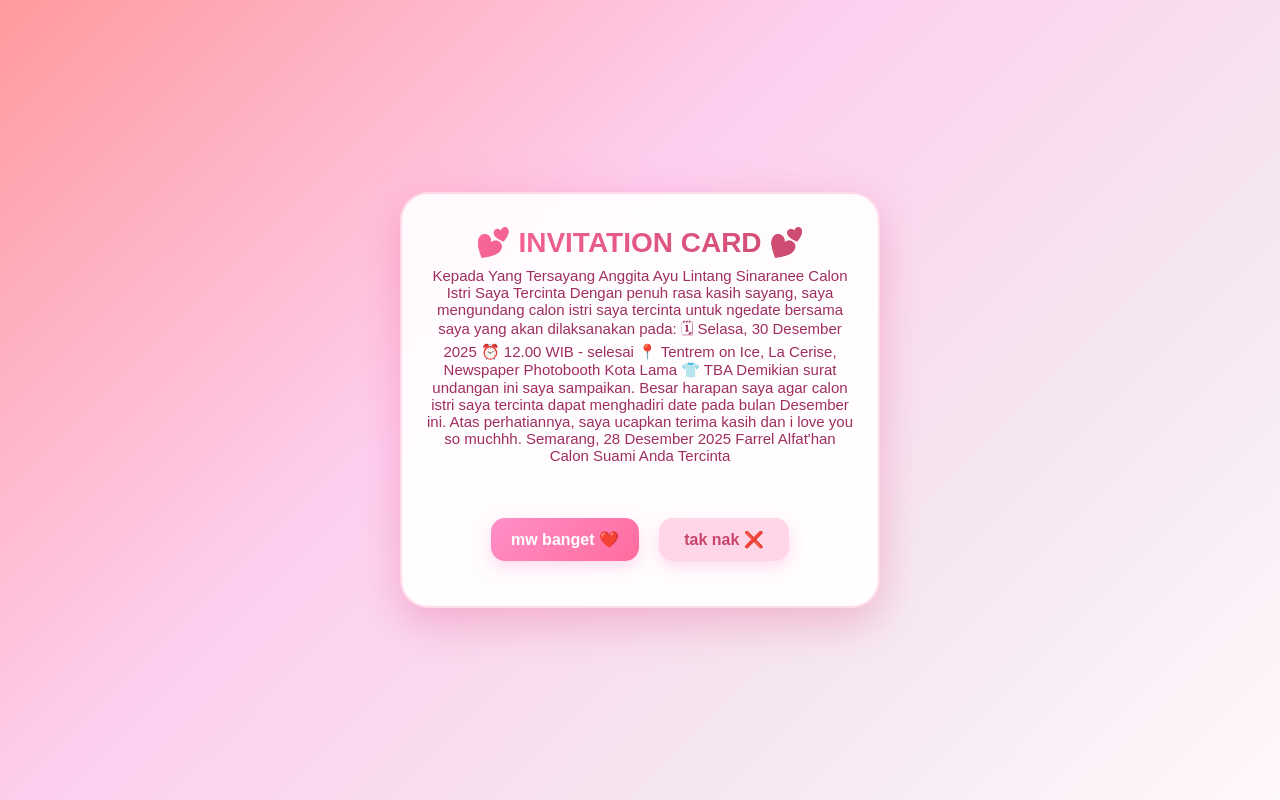
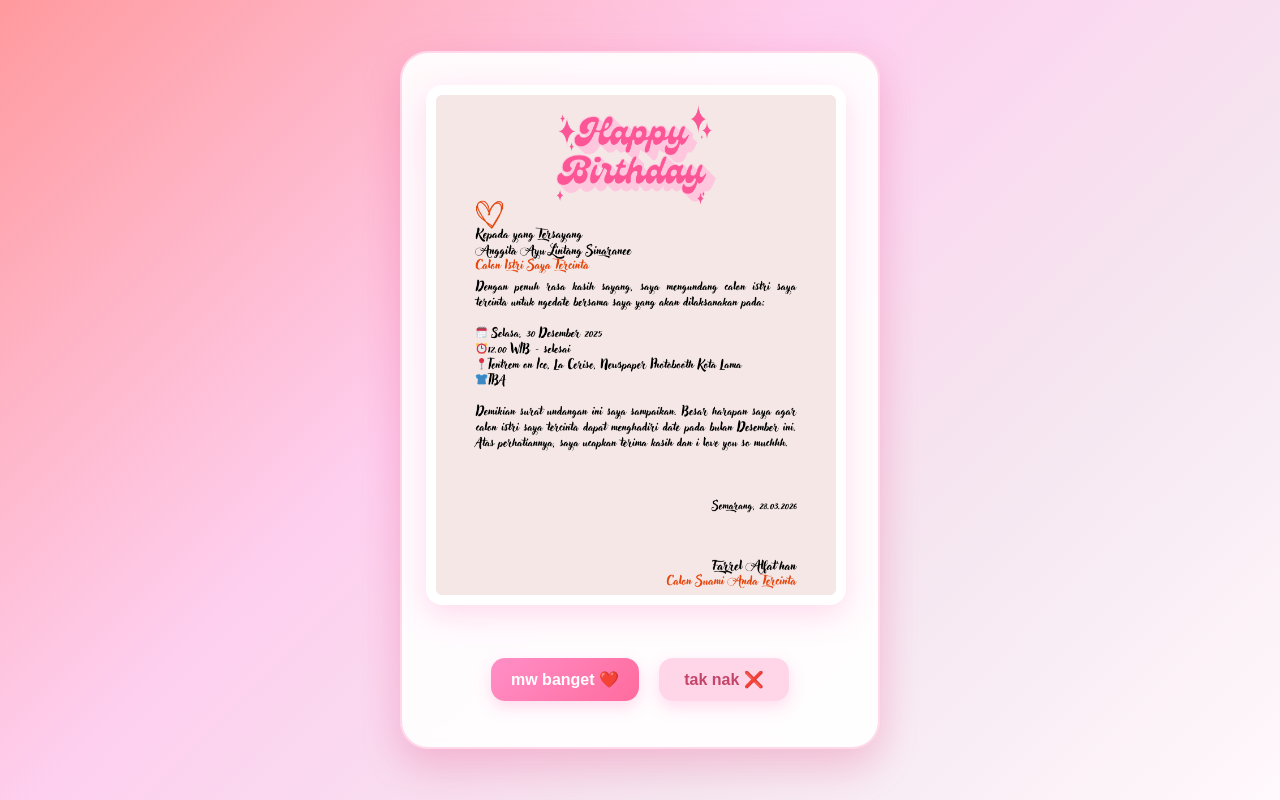
Before and after one commit to Alfathanf/kugie-s-21st-birthday, a Vue app: page /invitation in a window 1280 px wide. Built offline with nearby package versions, Linux system fonts and the light colour scheme.

Commit message:
fix invitation

```diff
--- a/src/views/Game.vue
+++ b/src/views/Game.vue
@@ -1,6 +1,6 @@
 <template>
   <section class="screen game-screen">
-    <h2 class="game-title">🧠 Memory Game 🧠</h2>
+    <h2 class="game-title">Win the Game to Get the Reward! (awas jumpscare 😱)</h2>
 
     <div class="game-grid">
       <button
@@ -17,17 +17,17 @@
       </button>
     </div>
 
-    <button class="back-btn" @click="goBack">Pilih hadiah yang lain ah</button>
+    <button class="back-btn" @click="goBack">More Giftsssss!!!!!</button>
 
     <!-- 🎉 MODAL -->
     <div v-if="state.completed" class="modal-layer">
       <div class="modal-content celebration">
 
-        <h2>🎉 You Did It! 🎉</h2>
-        <p>You matched all the pairs! ❤️</p>
-        <p class="completion-message">You're amazing!</p>
+        <h2>🎉 Yippieee 🎉</h2>
+        <p>You matched all the cards!</p>
+        <p class="completion-message">Good Jobbbb!</p>
 
-        <button @click="goToReward">Get Your Reward 🎁</button>
+        <button @click="goToReward">Your Gift! 🎁</button>
       </div>
     </div>
   </section>
--- a/src/views/Invitation.vue
+++ b/src/views/Invitation.vue
@@ -1,27 +1,11 @@
 <template>
   <section class="screen invitation-screen">
     <div class="invite-card">
-      <div class="invite-header">
-        <h1>💕 INVITATION CARD 💕</h1>
-        <p>
-
-Kepada Yang Tersayang
-Anggita Ayu Lintang Sinaranee
-Calon Istri Saya Tercinta
-
-Dengan penuh rasa kasih sayang, saya mengundang calon istri saya tercinta untuk ngedate bersama saya yang akan dilaksanakan pada:
-
-🗓 Selasa, 30 Desember 2025
-⏰ 12.00 WIB - selesai
-📍 Tentrem on Ice, La Cerise, Newspaper Photobooth Kota Lama
-👕 TBA
-
-Demikian surat undangan ini saya sampaikan. Besar harapan saya agar calon istri saya tercinta dapat menghadiri date pada bulan Desember ini. Atas perhatiannya, saya ucapkan terima kasih dan i love you so muchhh.
-
-Semarang, 28 Desember 2025
-Farrel Alfat'han
-Calon Suami Anda Tercinta</p>
-      </div>
+        <img
+  src="/assets/images/invitation.png"
+  alt="Invitation Card"
+  class="invite-image"
+/>
 
       <div class="invite-action-row">
         <button class="btn-accept" @click="acceptInvite">
@@ -138,6 +122,28 @@ function moveReject(e) {
   }
 }
 
+.invite-image {
+  width: 100%;
+  max-width: 420px; /* biar ga kegedean */
+  border-radius: 16px;
+  background: white;
+  padding: 10px;
+
+  box-shadow: 0 10px 30px rgba(255, 140, 199, 0.3);
+
+  animation: fadeIn 0.6s ease;
+}
+
+@keyframes fadeIn {
+  from {
+    opacity: 0;
+    transform: translateY(10px);
+  }
+  to {
+    opacity: 1;
+    transform: translateY(0);
+  }
+}
 .invite-card {
   display: flex;
   flex-direction: column;
--- a/src/views/Lock.vue
+++ b/src/views/Lock.vue
@@ -2,8 +2,8 @@
   <section class="screen lock-screen">
     <div class="lock-card">
       <div class="title-container">
-        <h1>🎂 Happy 21st</h1>
-        <p class="subtitle">Enter Your PIN to unlock your gifts</p>
+        <h1>⭐ Happy 21st Birthday 💖</h1>
+        <p class="subtitle">masukkin dulu pinnya, kamu pasti tahu lah ya pin nya berapa</p>
       </div>
       <div class="pin-display">
         <span v-for="n in 6" :key="n" :class="['pin-dot', { filled: n <= pinValue.length }]" />
@@ -48,7 +48,7 @@ function checkPin() {
     error.value = '';
     router.push('/menu');
   } else {
-    error.value = 'Incorrect PIN. Try again!';
+    error.value = 'tet totttt, masa lupa pinnya, cluenya anniversary kita';
     pinValue.value = '';
   }
 }
```
Also changed, not shown: public/assets/images/invitation.png (added).
